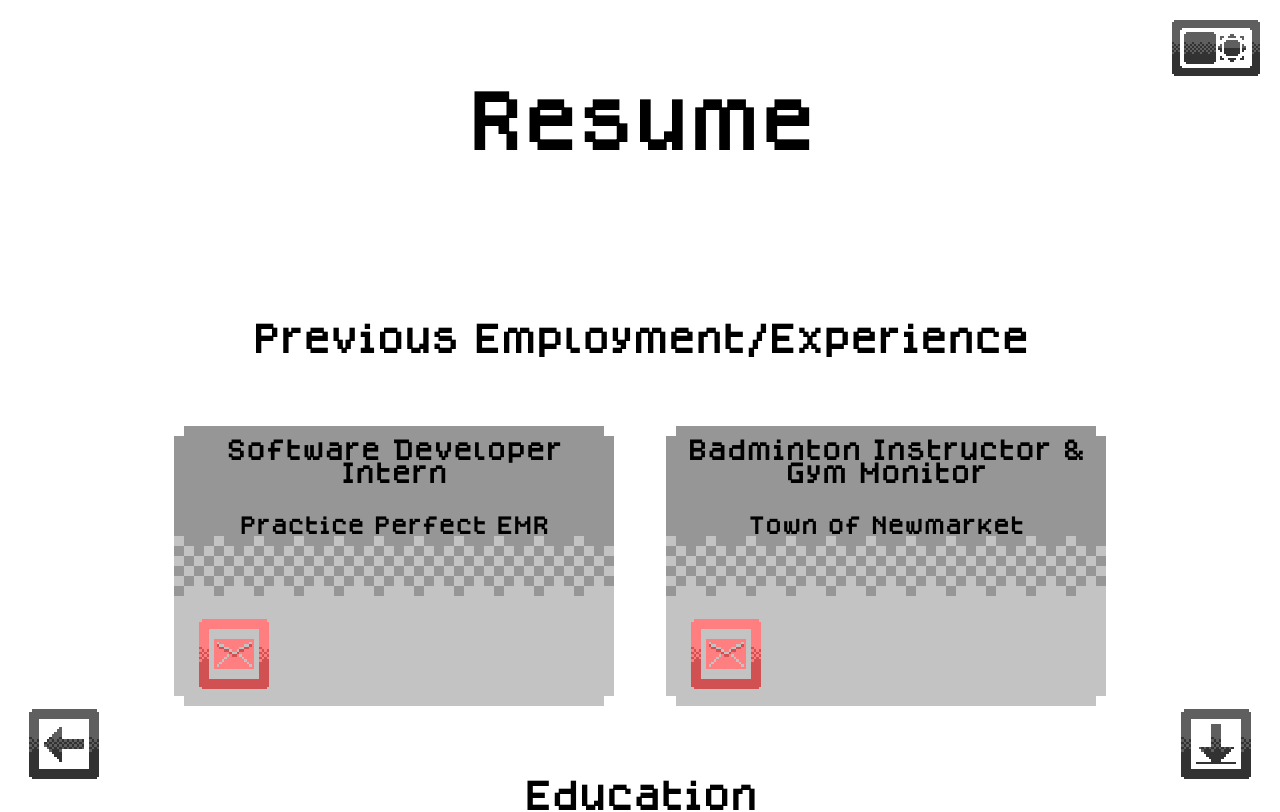
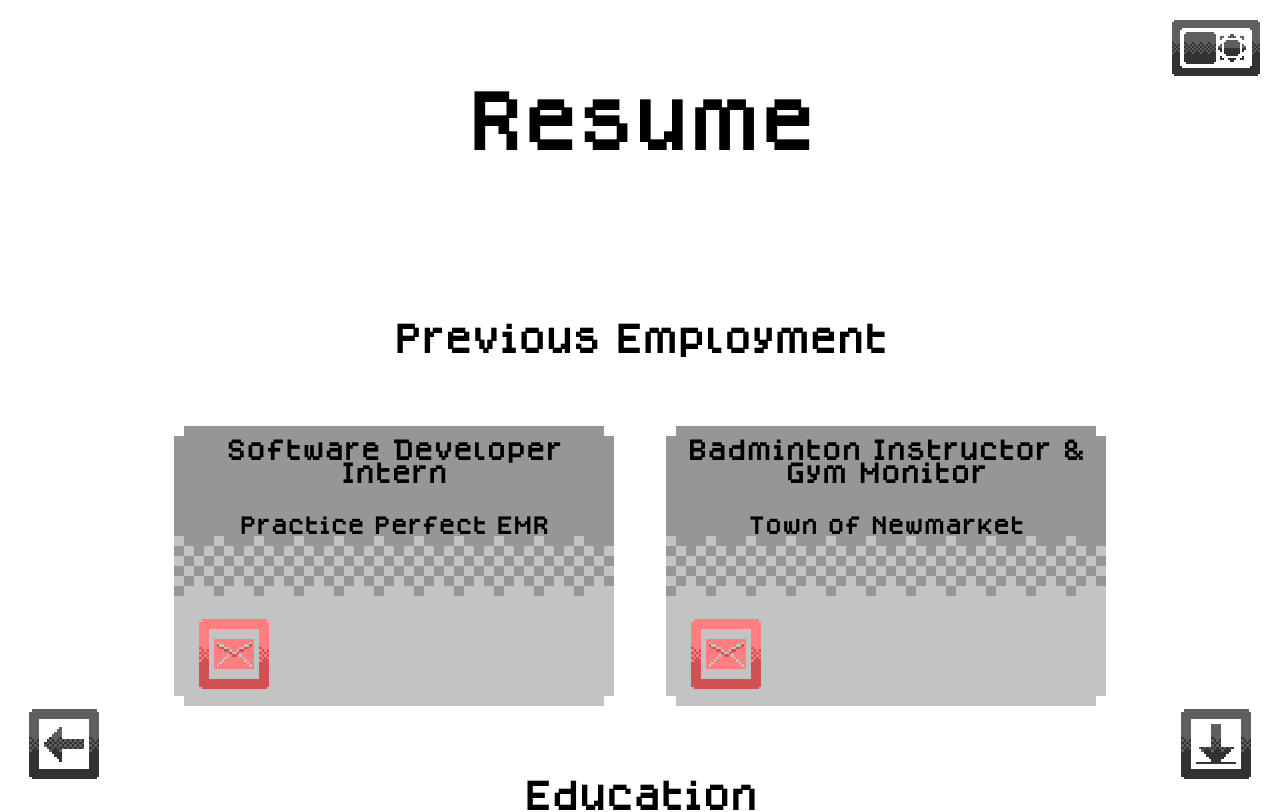
Before and after one commit to honkita/WebsitePortfolio, a Next.js app: page /resume in a window 1280 px wide. Shown: the top 812 px of the page. Built offline with nearby package versions, Linux system fonts and the light colour scheme.

Commit message:
Changed title for emplyment section

```diff
--- a/pages/resume.jsx
+++ b/pages/resume.jsx
@@ -29,7 +29,7 @@ export default function Resume(pageProps) {
           <section className={utilStyles.headingXl}></section>
         </div>
         <section className={utilStyles.headingXl}>
-          <p>Previous Employment/Experience</p>
+          <p>Previous Employment</p>
         </section>
         <div className={styles.locationGrid}>
           <ResumeJobs
```
